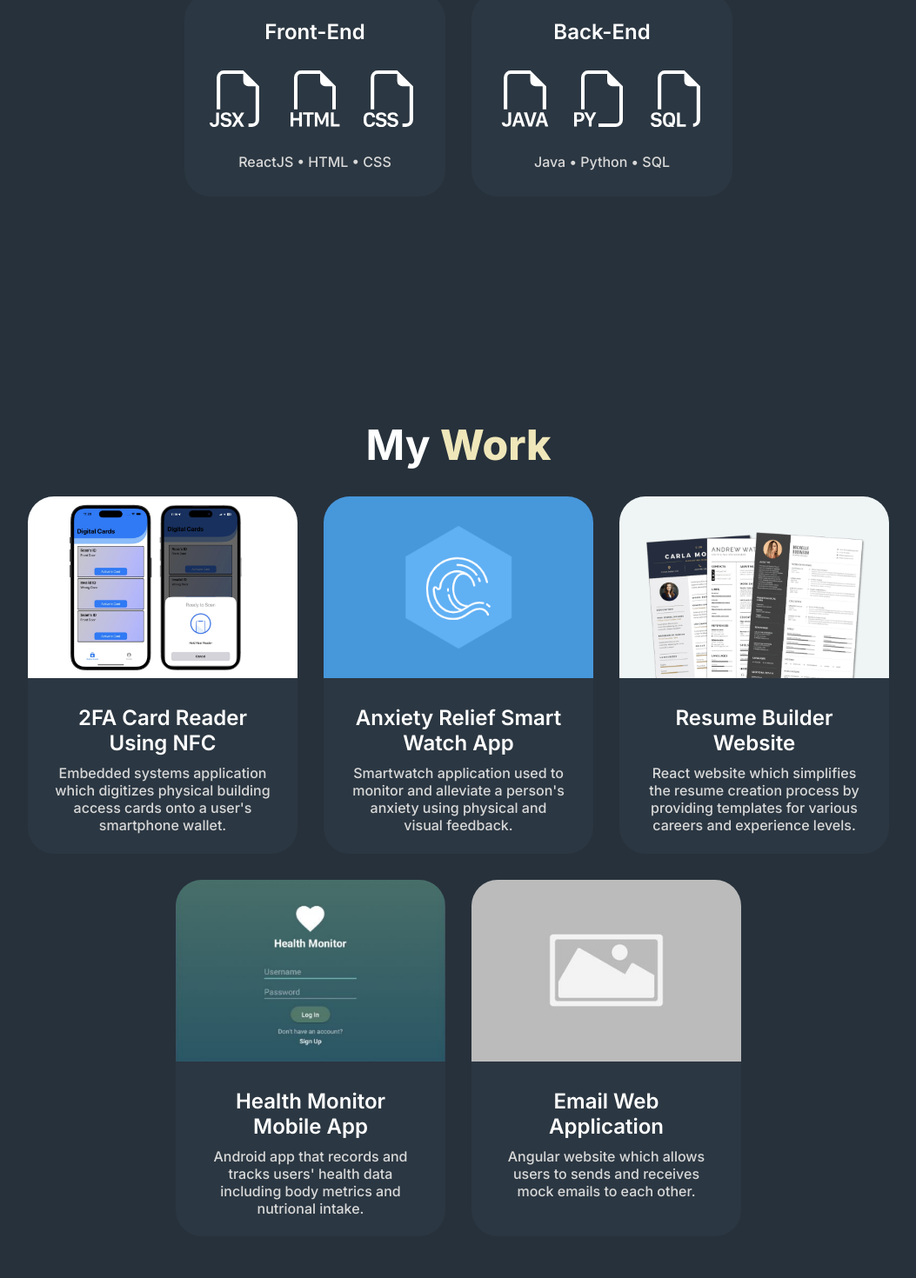
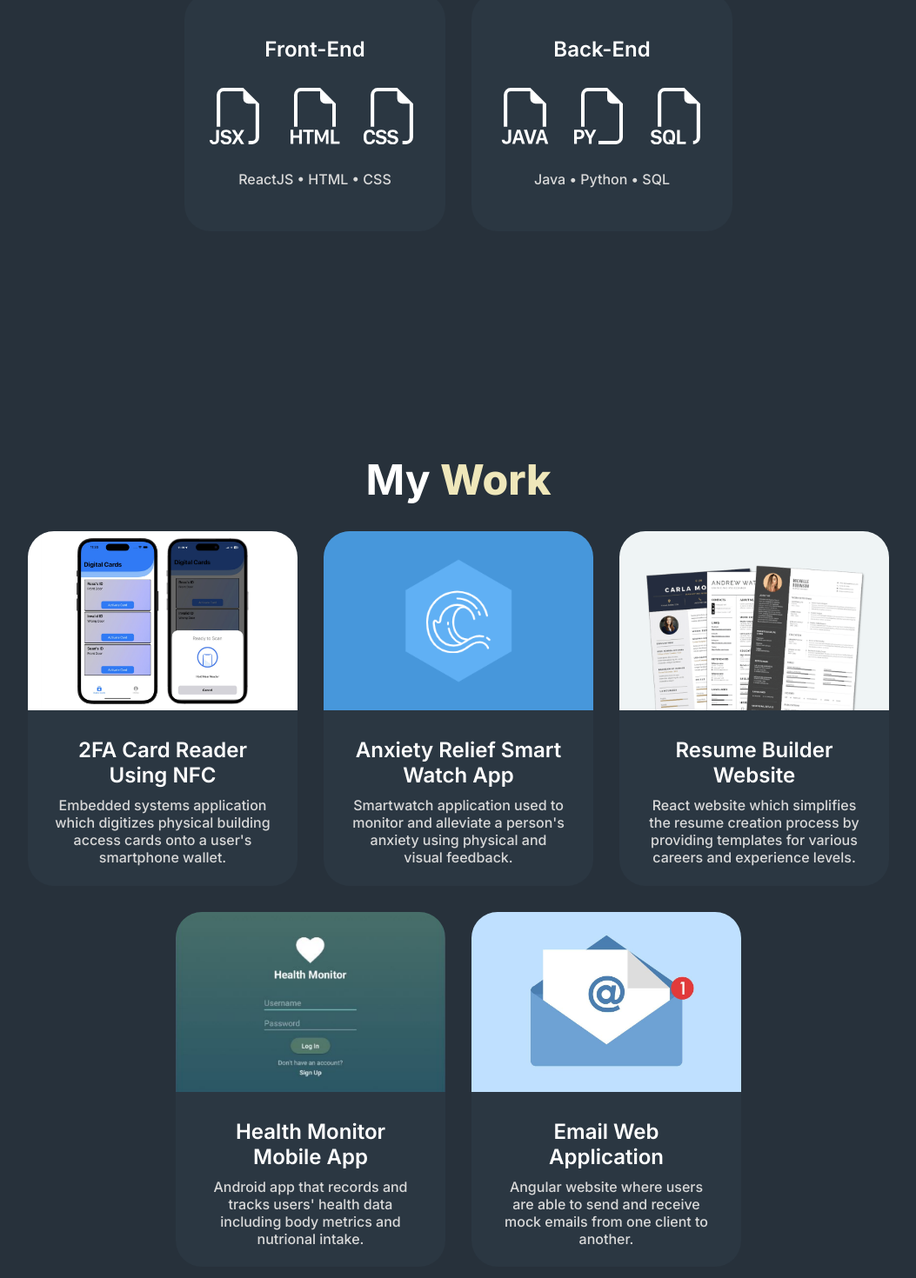
Before and after one commit to RMontepalco/personal-website, a React (Vite) app: page / in a window 1280 px wide. Shown: the part 1731-3201 px from the top of the page at 87% size, without its empty margins (113-1166 px from the left). Built offline with nearby package versions, Linux system fonts and the light colour scheme.

Commit message:
Adjusted padding and sizing for SkillsPage and Card

```diff
--- a/src/components/Card/Card.css
+++ b/src/components/Card/Card.css
@@ -11,7 +11,7 @@
 .card-image {
   object-fit: cover;
   width: 100%;
-  height: 60%;
+  aspect-ratio: 1.5/1;
   border-radius: 30px 30px 0px 0px;
 }
 
@@ -30,5 +30,6 @@
 @media (max-width: 828px) {
   .card {
     width: 100%;
+    aspect-ratio: unset;
   }
 }
--- a/src/components/PortfolioPage/PortfolioData.js
+++ b/src/components/PortfolioPage/PortfolioData.js
@@ -25,8 +25,8 @@ export default [
   },
   {
     name: "Email Web Application",
-    description: "Angular website which allows users to sends and receives mock emails to each other.",
-    image: "/image.jpg",
+    description: "Angular website where users are able to send and receive mock emails from one client to another.",
+    image: "/email-web-application.png",
     link: "https://github.com/RMontepalco/email-webpage-project"
   }
 ]
--- a/src/components/SkillsPage/SkillsPage.css
+++ b/src/components/SkillsPage/SkillsPage.css
@@ -32,7 +32,7 @@
   aspect-ratio: 2/1;
   max-width: 250px;
   border-radius: 30px;
-  padding: 30px;
+  padding: 50px 30px 50px 30px;
   background-color: #2B3742;
 }
 
```
Also changed, not shown: public/2fa-card-reader-using-nfc.png, public/email-web-application.png (added).
